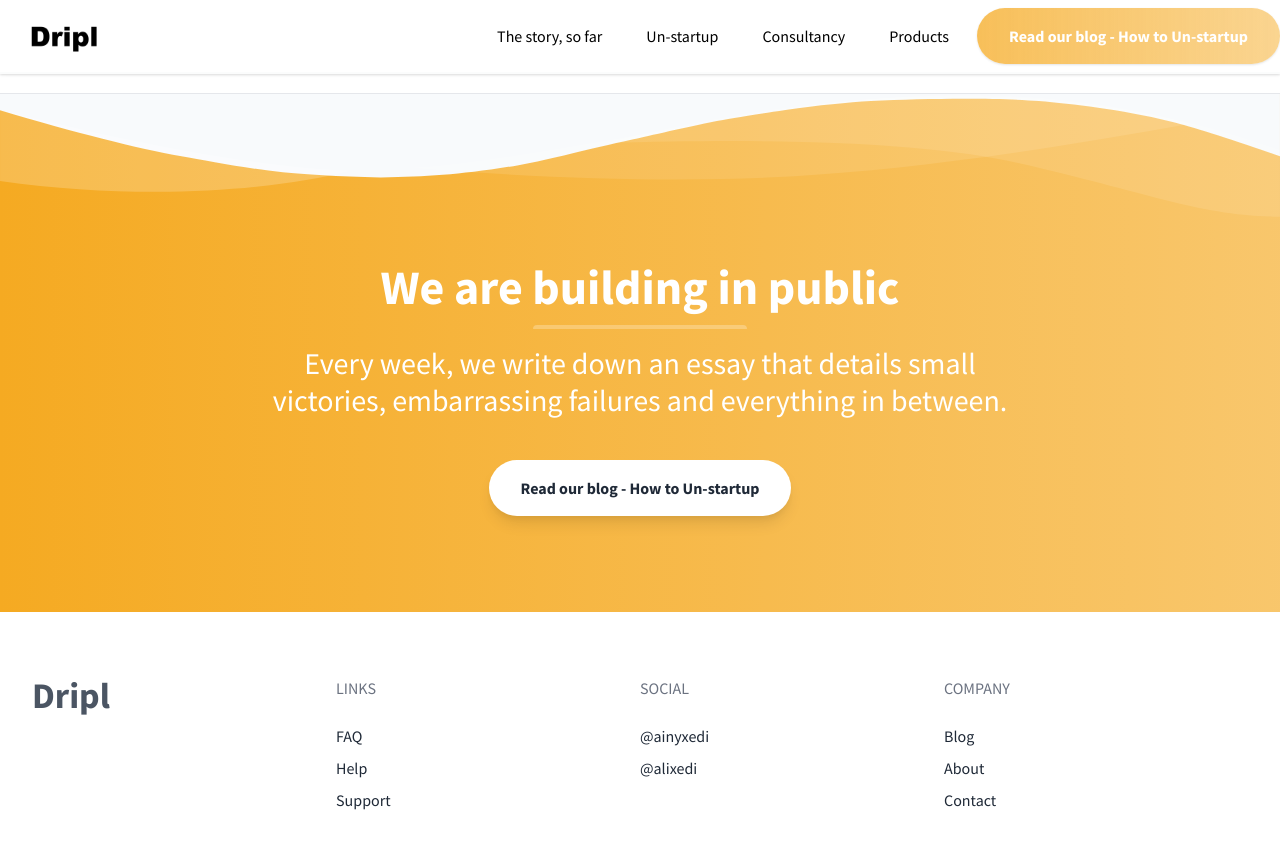
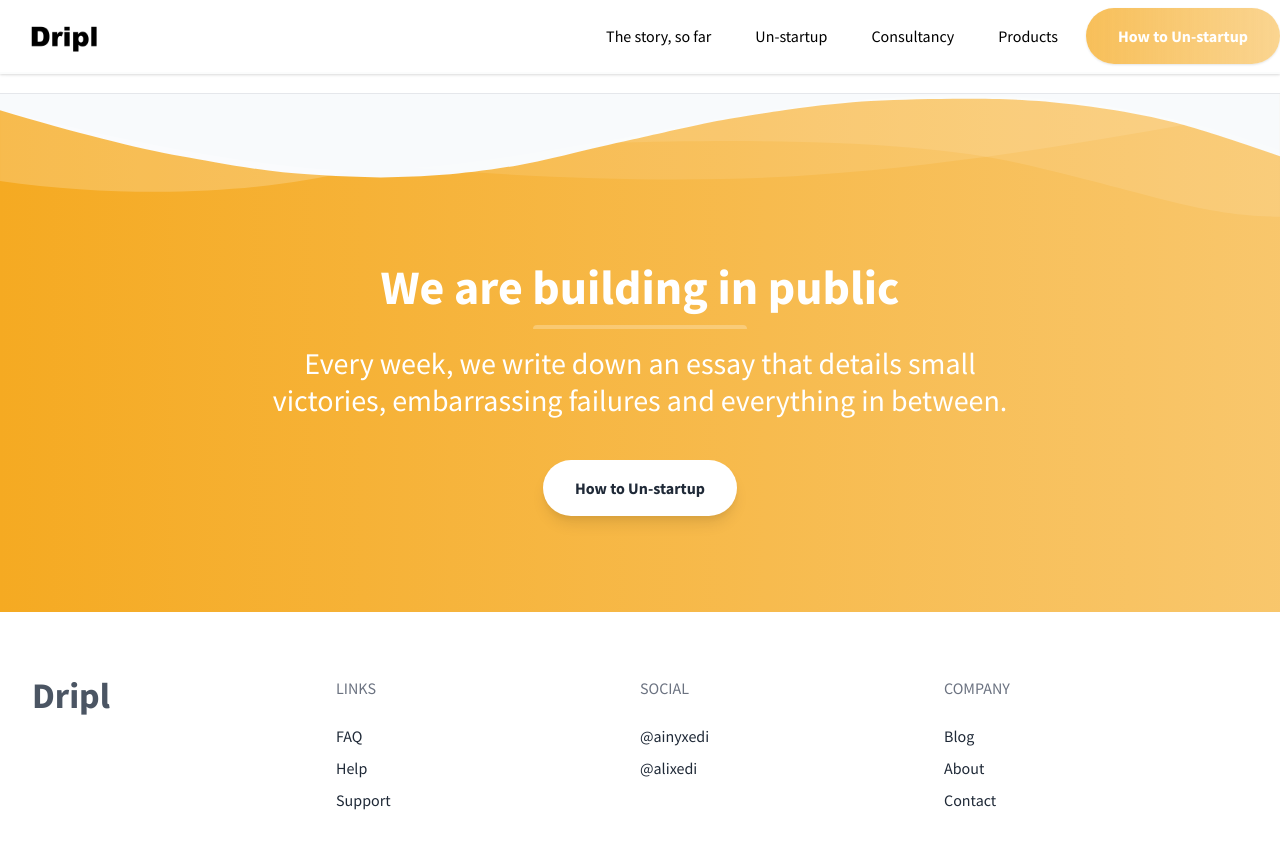
Before and after one commit to mcornford/land, a Jekyll site: the page built from index.md, in a window 1280 px wide and 900 px high, scrolled down 4484 px. Shown: the top 849 px of the window. Built offline with Jekyll 4.4.1, drawn with Linux system fonts in a browser that asks for light colours.

Commit message:
Update Pages “home”

```diff
--- a/index.md
+++ b/index.md
@@ -74,7 +74,7 @@ cta:
   title: We are building in public
   subtitle: Every week, we write down an essay that details small victories,
     embarrassing failures and everything in between.
-  action: Read our blog - How to Un-startup
+  action: How to Un-startup
   link: https://www.notion.so/dripluk/How-to-Unstartup-4f4ea12d2c8b4e97be3fce5667a08d17
 footer:
   - title: Links
```
